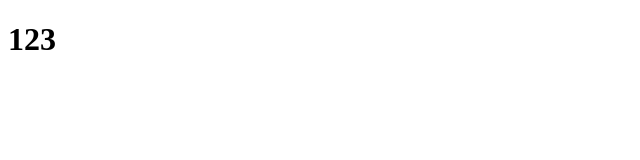
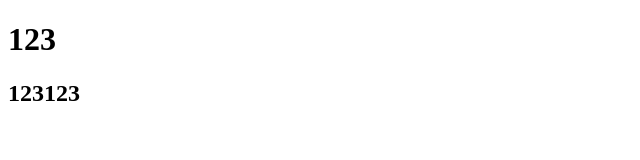
Before and after one commit to wthxtzy/new-repo, a plain HTML site: page index.html in a window 1280 px wide. Shown: the whole page, without its empty margins (0-640 px from the left). Drawn offline with Linux system fonts and the light colour scheme.

Commit message:
add h2 title

```diff
--- a/index.html
+++ b/index.html
@@ -7,5 +7,6 @@
 </head>
 <body>
     <h1>123</h1>
+    <h2>123123</h2>
 </body>
 </html>
```
